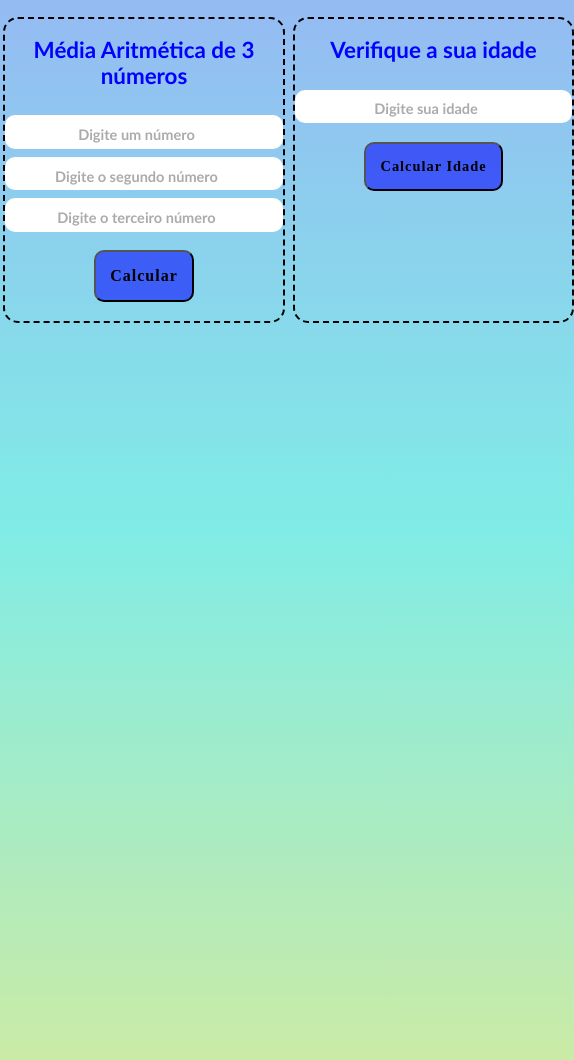
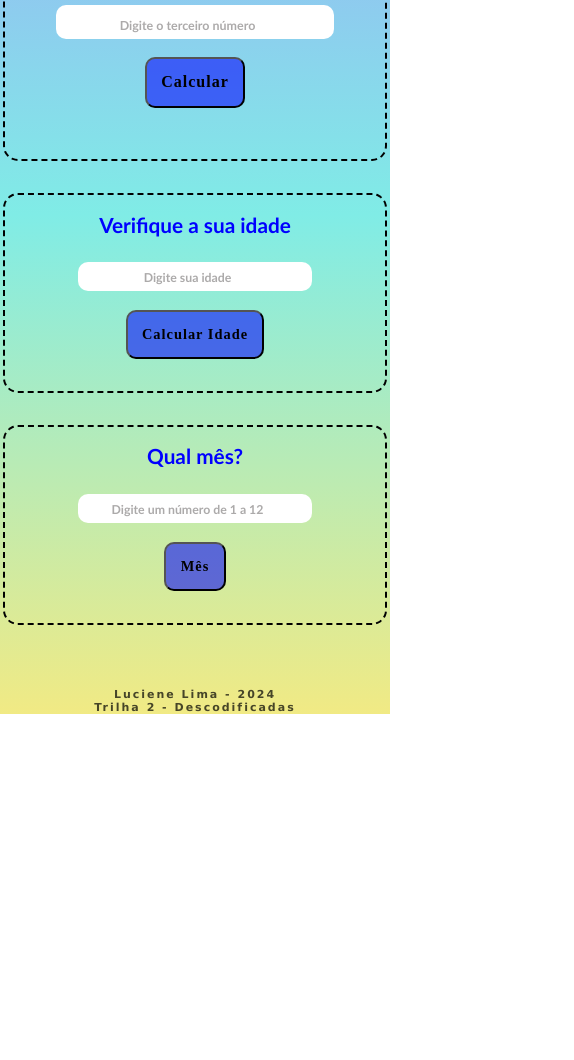
Before and after one commit to lucienelima8/Tarefa_14_Controle_Decisao, a plain HTML site: page index.html in a window 390 px wide. Shown: the part 284-1344 px from the top of the page, 574 px wide, since content can reach past the window. After the commit the page ends 998 px from the top, so only its background shows below. Drawn offline with Linux system fonts and the light colour scheme.

Commit message:
fazendo a responsiidade

```diff
--- a/estilo.css
+++ b/estilo.css
@@ -24,8 +24,8 @@ h1 {
     text-align: center;
     font-family: 'Trebuchet MS', 'Lucida Sans Unicode', 'Lucida Grande', 'Lucida Sans', Arial, sans-serif;
     font-size: 3rem;
-    color: rgb(19, 0, 128);
-    text-shadow: 2px 2px 2px rgb(128, 36, 0);
+    color: rgb(79, 55, 216);
+    text-shadow: 2px 2px 2px white;
     margin-top: 1rem;
 
 }
@@ -36,8 +36,10 @@ h1 {
 section {
     display: grid;
     grid-template-columns: repeat(3, 1fr);;
-    grid-template-rows: repeat(4, 1fr);
-    gap: 0.5rem;
+    /*grid-template-rows: repeat(4, 1fr);*/
+    grid-template-rows: repeat(1, 1fr);
+
+    gap: 0.3rem;
 
     width: 100%;
     /*margin: 1rem auto;*/
@@ -62,9 +64,9 @@ section {
 }
 
 
-/*Título de cada div*/
+/*Título de cada div (média, idade, mês)*/
 h2 {
-    font-size: 1.4rem;
+    font-size: 1.3rem;
     color: blue;
 
 
@@ -87,7 +89,7 @@ h2 {
 
 /*Input pra média e pra idade*/
 input::placeholder {
-    font-size: .7em;
+    font-size: .6em;
     text-align: center;
     color: #acaaaa;
 
@@ -146,7 +148,7 @@ h3 {
 /*input da idade*/
 #idade {
     margin-top: .5rem;
-    font-size: 1.3rem;
+    font-size: 1.1rem;
     font-weight: 1rem;
     border-radius: 10px;
     padding: .3rem;
@@ -188,6 +190,62 @@ h3 {
 
 
 
+/*MESES DO ANO*/
+
+.container_mes {
+    text-align: center;
+    font-family: 'Trebuchet MS', 'Lucida Sans Unicode', 'Lucida Grande', 'Lucida Sans', Arial, sans-serif;
+    font-size: 1rem;
+    color: rgb(19, 0, 128);
+    /*text-shadow: 2px 2px 2px black;*/
+    margin-top: 1rem;
+    border: 2px dashed black;
+    border-radius: 15px;
+
+}
+
+/*input da mês*/
+.input_mes {
+    margin-top: .5rem;
+    font-size: 1.1rem;
+    font-weight: 1rem;
+    border-radius: 10px;
+    padding: .3rem;
+    border: none;
+    color: blue;
+    font-weight: bold;
+    text-align: right;
+
+}
+
+/*placeholder do input mês*/
+.input_mes::placeholder {
+    font-size: .7em;
+    text-align: center;
+    color: #acaaaa;
+
+}
+
+.btn_mes {
+    color: black;
+    font-family: 'Times New Roman', Times, serif;
+    font-weight: bold;
+    letter-spacing: 1px;
+    font-size: .9rem;
+    background-color: rgba(0, 0, 255, 0.555);
+    cursor: pointer;
+    padding: .9rem;
+    /*margin: 1rem;*/
+    border-radius: 10px;
+
+
+}
+
+
+.btn_mes:hover {
+    background-image: var(--cor-principal);
+    transform: scale(1.1);
+}
 
 footer {
     font-size: 11px;
@@ -196,13 +254,13 @@ footer {
     letter-spacing: 2px;
     align-items: center;
     justify-content: center;
-    width: 100%;
+    /*width: 100%;*/
     /*height: 4vh;*/
     /*background-color: #c0bebeaf;*/
     text-align: center;
     padding-bottom: 0;
     padding-top: 0;
-    margin-top: 0;
+    margin-top: auto;
     margin-bottom: 0;
     position: relative;
     opacity: .7;
--- a/index.html
+++ b/index.html
@@ -11,6 +11,8 @@
     <link rel="stylesheet" href="normalize.css">
 
     <link rel="stylesheet" href="estilo.css">
+
+    <link rel="stylesheet" href="responsivo.css">
 </head>
 <body>
 
@@ -63,7 +65,17 @@
 
 
      <!-- Usuário digitar um número e o JS informar o mês correspondente -->
-      <div>
+      <div class="container_mes">
+
+        <h2>Qual mês?</h2>
+
+        <input class="input_mes" id="mes" name="num" type="number" placeholder="Digite um número de 1 a 12"><br>
+
+        <br>
+
+        <button class="btn_mes" onclick="calcular_mes()" type="button">Mês</button>
+
+
 
       </div>
 
--- /dev/null
+++ b/responsivo.css
@@ -0,0 +1,71 @@
+/* /*RESPONSIVIDADE  telas até 1115px**/
+@media screen and (max-width: 845px) {
+    section {
+        width: auto;
+
+        display: grid;
+        display: block;
+        justify-content: center;
+        align-items: center;
+
+        gap: 0.5rem;
+
+
+    }
+
+    .container_media, .container_idade, .container_mes {
+        margin-top: 2rem;
+    }
+
+    .btnCalcular, .btn_idade, .btn_mes {
+        margin-bottom: 2rem;
+    }
+
+    footer {
+        margin-top: 4rem;
+        align-items: center;
+    }
+
+}
+
+
+@media screen and (max-width: 450px) {
+
+    /*Título principal da página*/
+    h1 {
+        font-size: 2rem;
+
+
+    }
+
+    section {
+        display: grid;
+        display: block;
+        justify-content: center;
+        align-items: center;
+
+        gap: 0.5rem;
+
+        width: auto;
+
+        justify-content: space-between;
+
+
+    }
+
+    .container_media, .container_idade, .container_mes {
+        margin-top: 2rem;
+    }
+
+    .btnCalcular, .btn_idade, .btn_mes {
+        margin-bottom: 2rem;
+    }
+
+
+
+    footer {
+        margin-top: 4rem;
+        align-items: center;
+    }
+
+}
```
